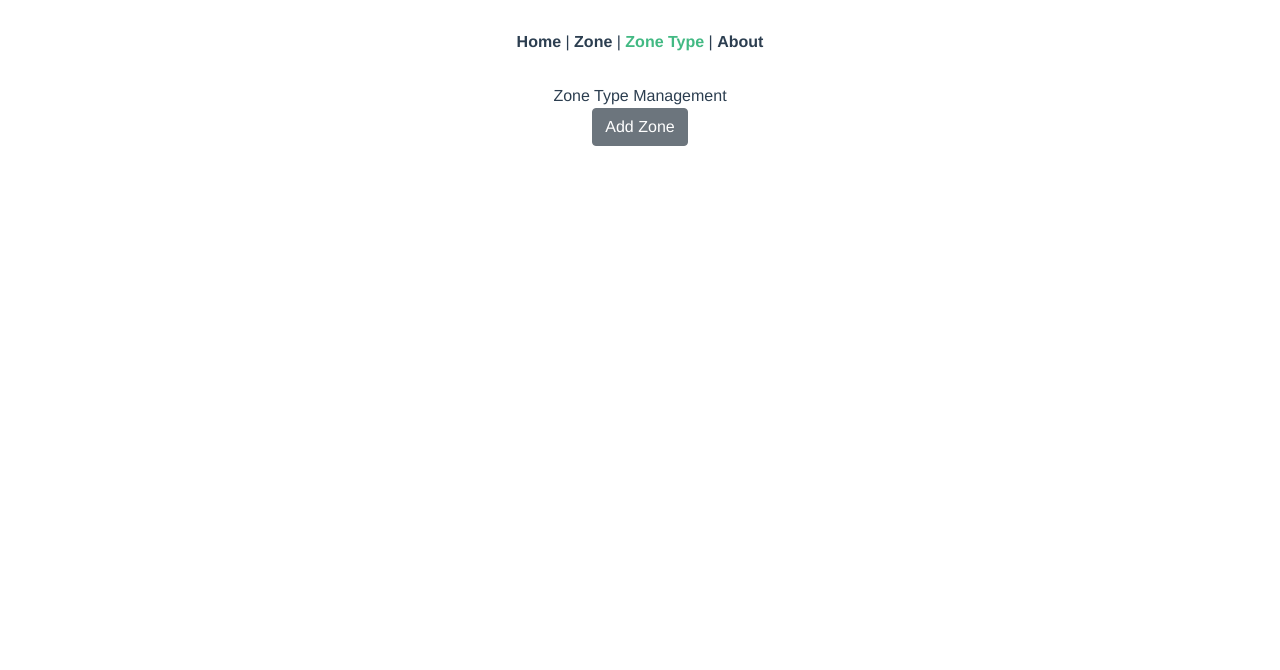
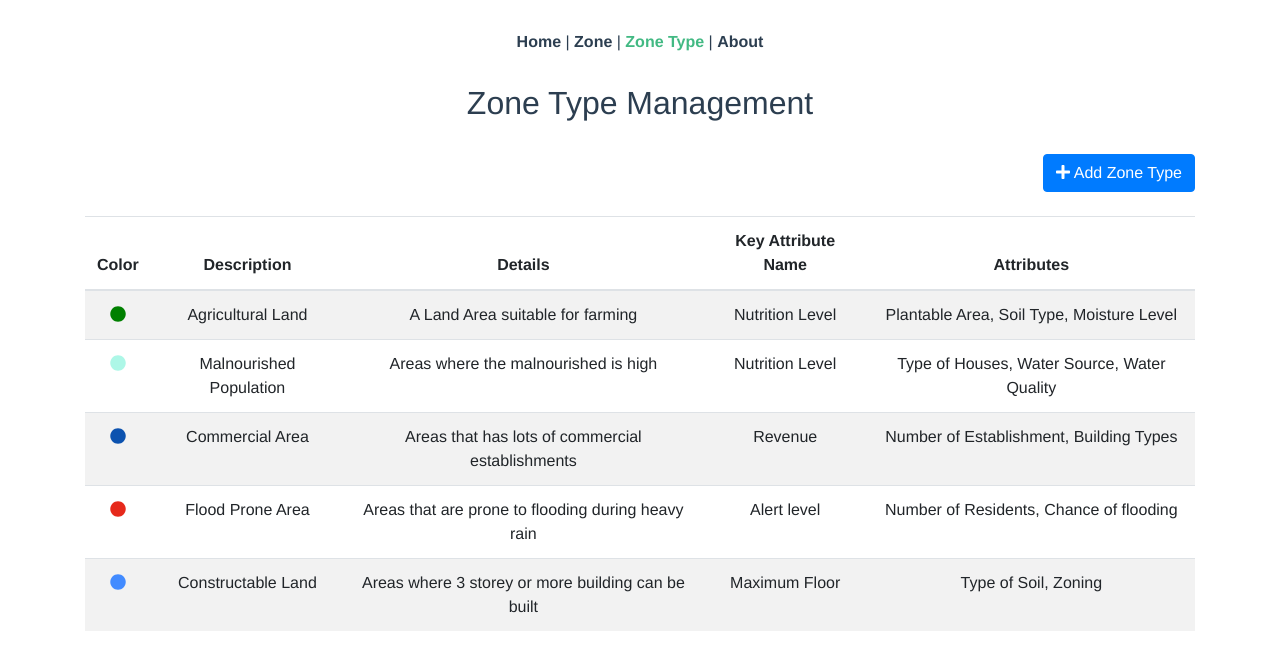
Before and after one commit to gspat24/impact-hackathon, a Vue app: page /#/zone-type-management in a window 1280 px wide. Shown: the top 670 px of the page. Built offline with nearby package versions, Linux system fonts and the light colour scheme.

Commit message:
Default Zone Types added

```diff
--- a/src/database/zone-type-store.js
+++ b/src/database/zone-type-store.js
@@ -17,22 +17,62 @@
 
 import Vuex from 'vuex'
 // import Vue from 'vue'
-
+let underscore = require('underscore')
 let store = new Vuex.Store({
   state: {
     /***
       fields: Description, Detail, Hex Color, Key Attributes Name, Key Attribute Value, Attributes, Created At, Updated At, Deleted At
      **/
-    zoneTypes: []
+    zoneTypes: [{
+      id: 1,
+      description: 'Agricultural Land',
+      details: 'A Land Area suitable for farming',
+      color: 'green',
+      keyAttributeName: 'Nutrition Level',
+      attributes: 'Plantable Area, Soil Type, Moisture Level'
+    }, {
+      id: 2,
+      description: 'Malnourished Population',
+      details: 'Areas where the malnourished is high',
+      color: '#adf7e7',
+      keyAttributeName: 'Nutrition Level',
+      attributes: 'Type of Houses, Water Source, Water Quality'
+    }, {
+      id: 3,
+      description: 'Commercial Area',
+      details: 'Areas that has lots of commercial establishments',
+      color: '#0c52af',
+      keyAttributeName: 'Revenue',
+      attributes: 'Number of Establishment, Building Types'
+    }, {
+      id: 4,
+      description: 'Flood Prone Area',
+      details: 'Areas that are prone to flooding during heavy rain',
+      color: '#e6291b',
+      keyAttributeName: 'Alert level',
+      attributes: 'Number of Residents, Chance of flooding'
+    }, {
+      id: 5,
+      description: 'Constructable Land',
+      details: 'Areas where 3 storey or more building can be built',
+      color: '#428bff',
+      keyAttributeName: 'Maximum Floor',
+      attributes: 'Type of Soil, Zoning'
+    }]
   },
   getters: {
-    zoneTypes: (zoneTypes) => {
-      return state.zoneTypes
+    zoneTypes: (state) => (query) => {
+      let result = null
+      if(typeof query['id'] !== 'undefined'){
+        result = underscore.filter(state.zoneTypes, { id: query['id'] })
+      }else{
+        result = state.zoneTypes
+      }
+      return result
     },
   },
   mutations: {
     add(state, data){
-      console.log('adskit', data)
       state.zoneTypes.push({
         id: state.zoneTypes.length + (new Date()).getTime(),
         description: data.description,
--- a/src/views/zone-type-management/ZoneTypeForm.vue
+++ b/src/views/zone-type-management/ZoneTypeForm.vue
@@ -1,6 +1,6 @@
 <template>
   <div>
-      <b-button v-b-modal.modal-1>Add Zone</b-button>
+      <b-button v-b-modal.modal-1 variant="primary"><fa icon="plus" /> Add Zone Type</b-button>
 
       <b-modal ref="zoneModalForm" id="modal-1" title="BootstrapVue">
         <b-form-group
@@ -29,7 +29,9 @@
 
           <b-input-group >
             <template v-if="color" v-slot:append>
-              <b-input-group-text > <fa icon="circle" :color="color"/> </b-input-group-text >
+              <b-input-group-text class="bg-white" :style="{ 'background-color': 'color' }" >
+                <fa icon="circle" :color="color"/>
+              </b-input-group-text >
             </template>
             <b-form-input
               required
@@ -82,6 +84,16 @@ export default {
     }
   },
   methods: {
+    _view(id){
+      let zoneType = ZoneTypeStore.getters.zoneTypes({ id: id })[0]
+      console.log(zoneType)
+      this.description = zoneType.description
+      this.details = zoneType.details
+      this.color = zoneType.color
+      this.keyAttributeName = zoneType.keyAttributeName
+      this.attributes = zoneType.attributes
+      this.$refs.zoneModalForm.show()
+    },
     save(){
       ZoneTypeStore.commit('add', {
         description: this.description,
--- a/src/views/zone-type-management/ZoneTypeManagement.vue
+++ b/src/views/zone-type-management/ZoneTypeManagement.vue
@@ -1,13 +1,21 @@
 <template>
   <div>
     <b-container>
-      Zone Type Management
+      <h2>Zone Type Management</h2>
       <br>
-      <zone-type-form />
+      <div class="text-right">
+        <zone-type-form ref="zoneForm" />
+      </div>
       <b-row class="mt-4">
-        <b-col><b-table striped hover :items="zoneTypeList"></b-table></b-col>
+        <b-col>
+          <b-table @row-dblclicked="rowClicked" striped hover :fields="['color', 'description', 'details', 'keyAttributeName', 'attributes']" :items="zoneTypeList">
+            <template v-slot:cell(color)="data">
+            <fa icon="circle" :color="data.value"/>
+            <!-- <b class="text-info">{{ data.value.last.toUpperCase() }}</b>, <b>{{ data.value.first }}</b> -->
+            </template>
+          </b-table>
+        </b-col>
       </b-row>
-      <!-- Content here -->
     </b-container>
   </div>
 </template>
@@ -25,6 +33,12 @@ export default {
       }]
     }
   },
+  methods: {
+    rowClicked(selectedRows){
+      console.log(selectedRows)
+      this.$refs.zoneForm._view(selectedRows['id'])
+    }
+  },
   computed: {
     zoneTypeList(){
       return ZoneTypeStore.state.zoneTypes
```
